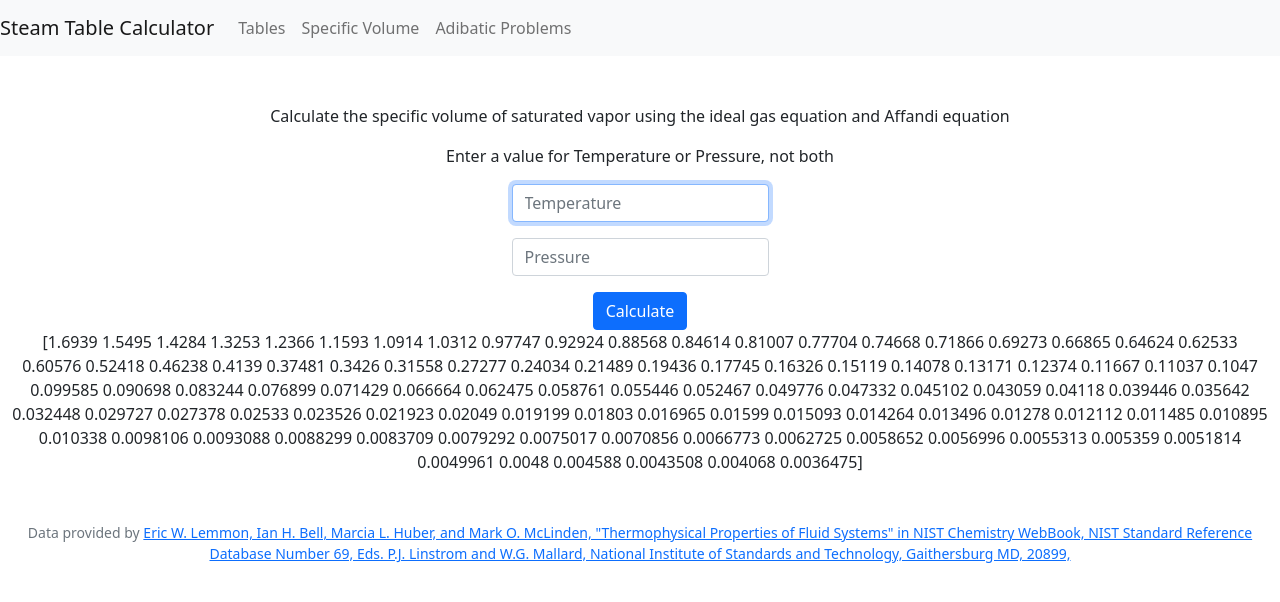
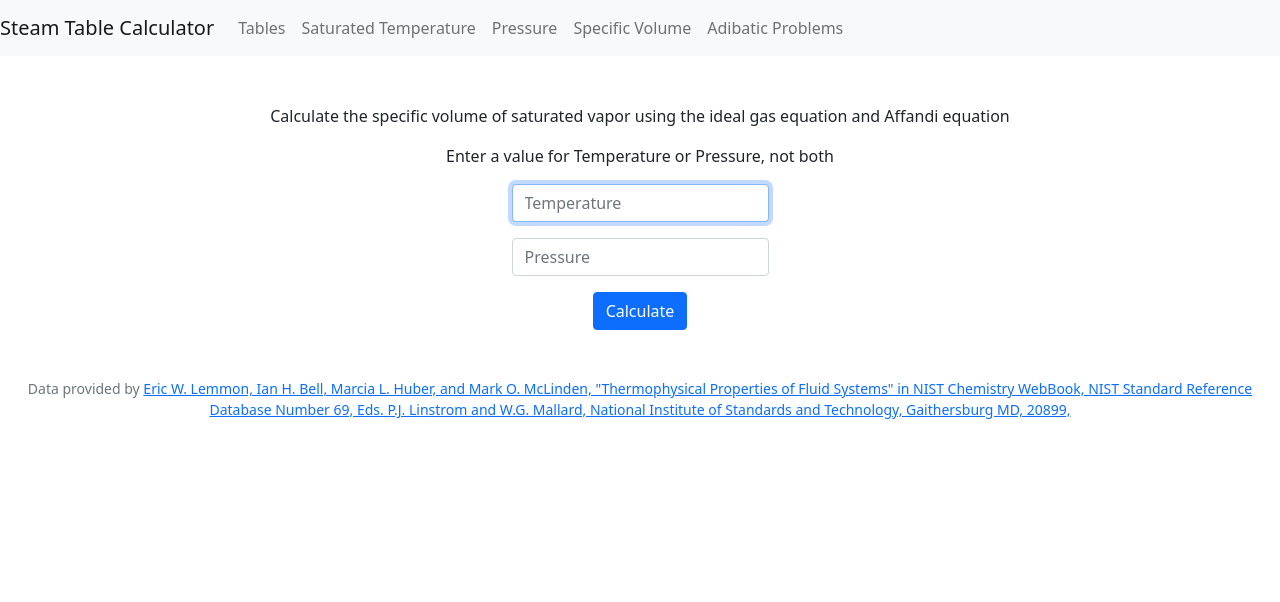
Before and after one commit to HsN22/CS50x-Final-Project, a Flask app: page /specific in a window 1280 px wide. Shown: the top 602 px of the page. Run offline with Flask 3, Linux system fonts and the light colour scheme; data comes from the database, SQL or seed files in the repository; some libraries are stand-ins or nearby versions.

Commit message:
temp and pressure function with global var

```diff
--- a/app.py
+++ b/app.py
@@ -5,7 +5,7 @@ import matplotlib.pyplot as plt
 from cs50 import SQL
 from flask import Flask, flash, redirect, render_template, request, session
 from flask_session import Session
-from functions import apology, get_vg_temperature, get_vg_pressure, get_vg_Affandi, calc_error, get_h2
+from functions import apology, get_vg_temperature, get_vg_pressure, get_vg_Affandi, calc_error, get_h2, interpolate_temp, interpolate_press
 
 # Configure application
 app = Flask(__name__)
@@ -20,6 +20,17 @@ app.config["TEMPLATES_AUTO_RELOAD"] = True
 
 db = SQL("sqlite:///database.db")
 
+# Global
+list_of_dictionaries = db.execute("SELECT pressure_bar, temperature_c, volume_m3_kg FROM PressureV UNION SELECT pressure_bar, temperature_c, volume_m3_kg FROM PressureL")
+# Convert the list of dictionaries to a list of tuples (Tsat, Pressure)
+data_tuples = [(item['pressure_bar'], item['temperature_c'], item['volume_m3_kg']) for item in list_of_dictionaries]
+# Remove every second item in list of tuples
+data_tuples_filtered = data_tuples[::2]
+
+# Convert the list of tuples to a numpy array
+data_array = np.array(data_tuples_filtered)
+P_data = data_array[:, 0]
+Tsat_data = data_array[:, 1]
 
 @app.route('/')
 def properties():
@@ -33,6 +44,54 @@ def properties():
                            pressure_v_data=pressure_v_data,
                            temperature_l_data=temperature_l_data,
                            temperature_v_data=temperature_v_data)
+
+
+@app.route("/temperature", methods=["GET", "POST"])
+def temperature():
+    if request.method == "POST":
+        pressure = request.form.get("pressure")
+        P = float(pressure)
+
+        #list_of_dictionaries = db.execute("SELECT pressure_bar, temperature_c, volume_m3_kg FROM PressureV UNION SELECT pressure_bar, temperature_c, volume_m3_kg FROM PressureL")
+        # Convert the list of dictionaries to a list of tuples (Tsat, Pressure)
+        #data_tuples = [(item['pressure_bar'], item['temperature_c'], item['volume_m3_kg']) for item in list_of_dictionaries]
+        # Remove every second item in list of tuples
+        #data_tuples_filtered = data_tuples[::2]
+
+        # Convert the list of tuples to a numpy array
+        #data_array = np.array(data_tuples_filtered)
+        #P_data = data_array[:, 0]
+        #Tsat_data = data_array[:, 1]
+
+        temp = interpolate_temp(P, P_data, Tsat_data)
+        return render_template("tempresult.html", temp=temp)
+
+    else:
+        return render_template("temperature.html")
+
+
+@app.route("/pressure", methods=["GET", "POST"])
+def pressure():
+    if request.method == "POST":
+        temperature = request.form.get("temperature")
+        T = float(temperature)
+
+        #list_of_dictionaries = db.execute("SELECT pressure_bar, temperature_c, volume_m3_kg FROM PressureV UNION SELECT pressure_bar, temperature_c, volume_m3_kg FROM PressureL")
+        # Convert the list of dictionaries to a list of tuples (Tsat, Pressure)
+        #data_tuples = [(item['pressure_bar'], item['temperature_c'], item['volume_m3_kg']) for item in list_of_dictionaries]
+        # Remove every second item in list of tuples
+        #data_tuples_filtered = data_tuples[::2]
+
+        # Convert the list of tuples to a numpy array
+        #data_array = np.array(data_tuples_filtered)
+        #P_data = data_array[:, 0]
+        #Tsat_data = data_array[:, 1]
+
+        pressure = interpolate_press(T, Tsat_data, P_data)
+        return render_template("pressresult.html", pressure=pressure)
+
+    else:
+        return render_template("pressure.html")
 
 
 
@@ -49,16 +108,16 @@ def specific():
         vg_array = np.array(hmm)
 
         #Get T_sat_data and p_sat from database and convert to numpy array
-        list_of_dictionaries = db.execute("SELECT pressure_bar, temperature_c, volume_m3_kg FROM PressureV UNION SELECT pressure_bar, temperature_c, volume_m3_kg FROM PressureL")
+        #list_of_dictionaries = db.execute("SELECT pressure_bar, temperature_c, volume_m3_kg FROM PressureV UNION SELECT pressure_bar, temperature_c, volume_m3_kg FROM PressureL")
         # Convert the list of dictionaries to a list of tuples (Tsat, Pressure)
-        data_tuples = [(item['pressure_bar'], item['temperature_c'], item['volume_m3_kg']) for item in list_of_dictionaries]
+        #data_tuples = [(item['pressure_bar'], item['temperature_c'], item['volume_m3_kg']) for item in list_of_dictionaries]
         # Remove every second item in list of tuples
-        data_tuples_filtered = data_tuples[::2]
+        #data_tuples_filtered = data_tuples[::2]
 
         # Convert the list of tuples to a numpy array
-        data_array = np.array(data_tuples_filtered)
-        P_data = data_array[:, 0]
-        Tsat_data = data_array[:, 1]
+        #data_array = np.array(data_tuples_filtered)
+        #P_data = data_array[:, 0]
+        #Tsat_data = data_array[:, 1]
         vg_data = vg_array
 
         # Check if user provides one input, not both or empty
@@ -96,13 +155,7 @@ def specific():
         else:
             return apology("Enter either T or P, not both or empty")
     else:
-        vg_dict = db.execute("SELECT volume_m3_kg FROM PressureV")
-        hmm = []
-        for j in vg_dict:
-            hmm.append(j["volume_m3_kg"])
-        vg_data = np.array(hmm)
-        print(vg_data)
-        return render_template("specific.html", vg_data=vg_data)
+        return render_template("specific.html")
 
 
 @app.route("/adibatic", methods=["GET", "POST"])
--- a/templates/layout.html
+++ b/templates/layout.html
@@ -28,6 +28,12 @@
                     <li class="nav-item active">
                         <a class="nav-link" href="/">Tables</a>
                     </li>
+                    <li class="nav-item active">
+                        <a class="nav-link" href="/temperature">Saturated Temperature</a>
+                    </li>
+                    <li class="nav-item active">
+                        <a class="nav-link" href="pressure">Pressure</a>
+                    </li>
                     <li class="nav-item">
                         <a class="nav-link" href="/specific">Specific Volume</a>
                     </li>
```
Also changed, not shown: functions.py (+15 -0 lines), templates/pressresult.html (added, +11 -0 lines), templates/pressure.html (added, +16 -0 lines), templates/temperature.html (added, +16 -0 lines), templates/tempresult.html (added, +11 -0 lines).
